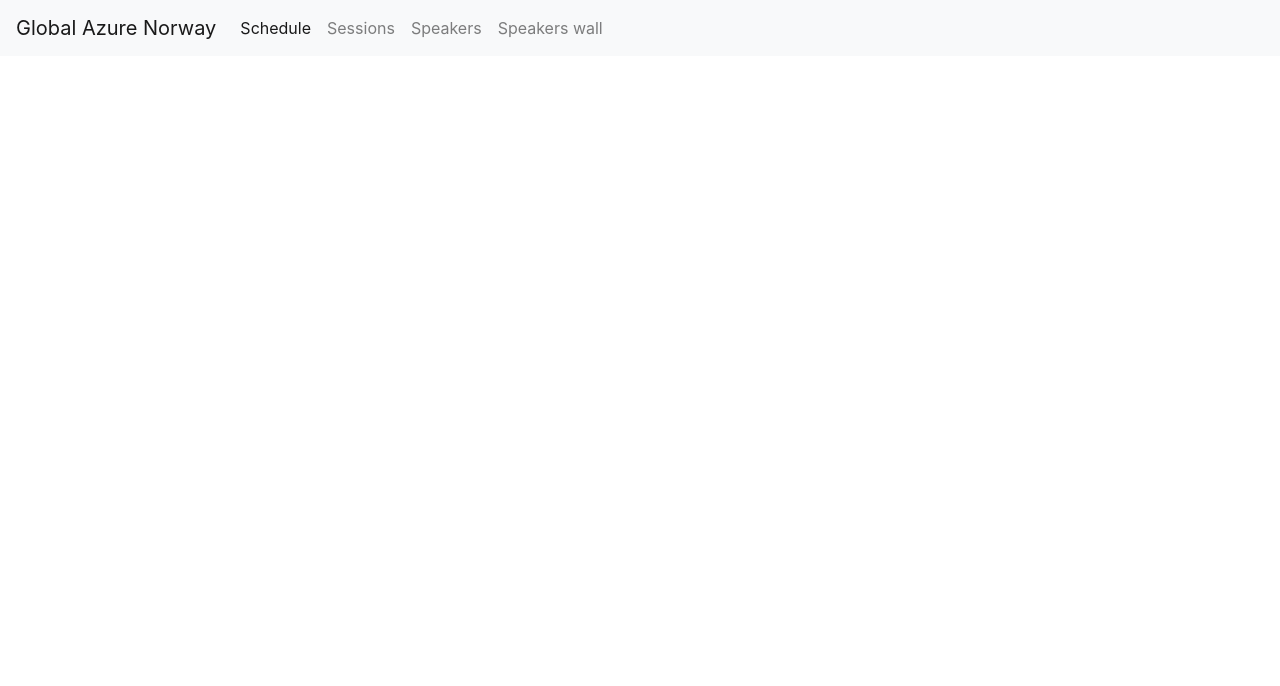
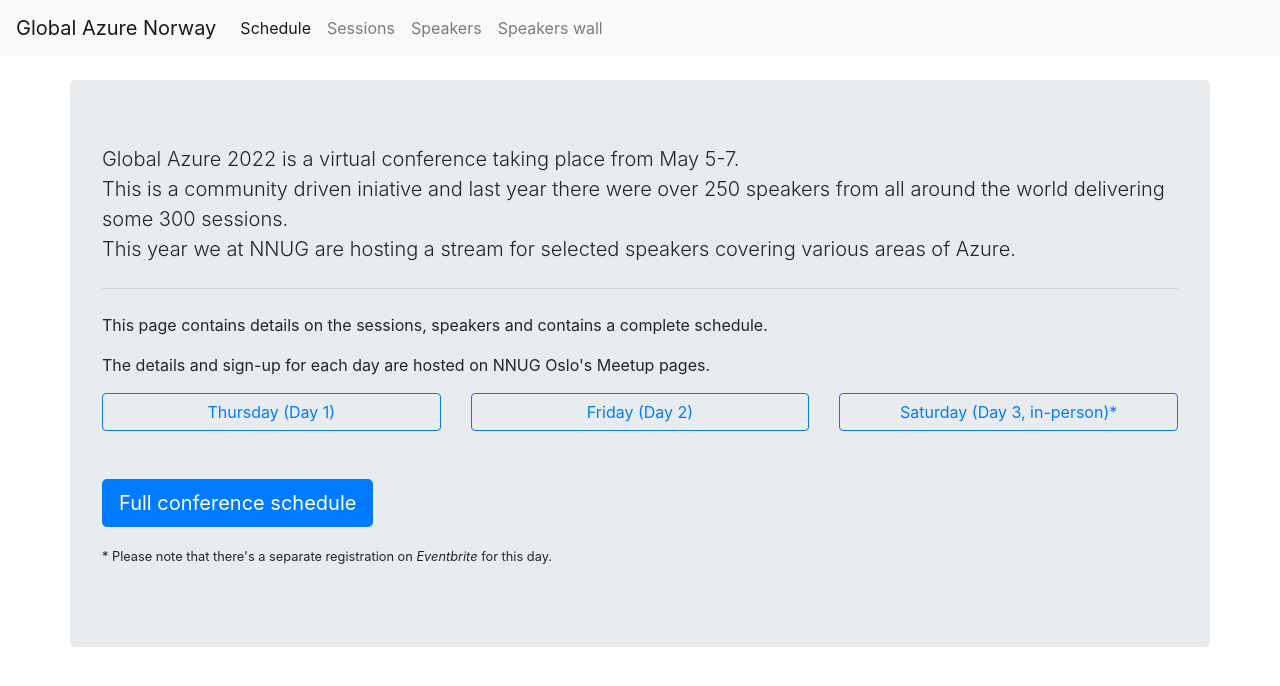
Before and after one commit to abbhakan/global-azure-norway, a plain HTML site: page index.html in a window 1280 px wide. Drawn offline with nearby package versions, Linux system fonts and the light colour scheme.

Commit message:
rework the landing page

```diff
--- a/index.html
+++ b/index.html
@@ -4,22 +4,26 @@
 <!--[if IE 8]>         <html class="no-js lt-ie9"> <![endif]-->
 <!--[if gt IE 8]>      <html class="no-js"> <!--<![endif]-->
 <html>
+
 <head>
   <meta charset="utf-8">
   <meta http-equiv="X-UA-Compatible" content="IE=edge">
-        <title></title>
+  <title>Global Azure Norway</title>
   <meta name="description" content="">
   <meta name="viewport" content="width=device-width, initial-scale=1">
-        <link rel="stylesheet" href="https://maxcdn.bootstrapcdn.com/bootstrap/4.0.0/css/bootstrap.min.css" integrity="sha384-Gn5384xqQ1aoWXA+058RXPxPg6fy4IWvTNh0E263XmFcJlSAwiGgFAW/dAiS6JXm" crossorigin="anonymous">
+  <link rel="stylesheet" href="https://maxcdn.bootstrapcdn.com/bootstrap/4.0.0/css/bootstrap.min.css"
+    integrity="sha384-Gn5384xqQ1aoWXA+058RXPxPg6fy4IWvTNh0E263XmFcJlSAwiGgFAW/dAiS6JXm" crossorigin="anonymous">
 </head>
+
 <body>
   <!--[if lt IE 7]>
             <p class="browsehappy">You are using an <strong>outdated</strong> browser. Please <a href="#">upgrade your browser</a> to improve your experience.</p>
         <![endif]-->
 
   <nav class="navbar navbar-expand-lg navbar-light bg-light">
-            <a class="navbar-brand" href="#">Global Azure Norway</a>
-            <button class="navbar-toggler" type="button" data-toggle="collapse" data-target="#navbarSupportedContent" aria-controls="navbarSupportedContent" aria-expanded="false" aria-label="Toggle navigation">
+    <a class="navbar-brand" href="/">Global Azure Norway</a>
+    <button class="navbar-toggler" type="button" data-toggle="collapse" data-target="#navbarSupportedContent"
+      aria-controls="navbarSupportedContent" aria-expanded="false" aria-label="Toggle navigation">
       <span class="navbar-toggler-icon"></span>
     </button>
 
@@ -41,9 +45,55 @@
     </div>
   </nav>
 
-        <script src="https://code.jquery.com/jquery-3.2.1.slim.min.js" integrity="sha384-KJ3o2DKtIkvYIK3UENzmM7KCkRr/rE9/Qpg6aAZGJwFDMVNA/GpGFF93hXpG5KkN" crossorigin="anonymous"></script>
-        <script src="https://cdnjs.cloudflare.com/ajax/libs/popper.js/1.12.9/umd/popper.min.js" integrity="sha384-ApNbgh9B+Y1QKtv3Rn7W3mgPxhU9K/ScQsAP7hUibX39j7fakFPskvXusvfa0b4Q" crossorigin="anonymous"></script>
-        <script src="https://maxcdn.bootstrapcdn.com/bootstrap/4.0.0/js/bootstrap.min.js" integrity="sha384-JZR6Spejh4U02d8jOt6vLEHfe/JQGiRRSQQxSfFWpi1MquVdAyjUar5+76PVCmYl" crossorigin="anonymous"></script>
-        <script type="text/javascript" src="https://sessionize.com/api/v2/6bnz20yr/view/GridSmart"></script>
+  <div class="container jumbotron my-4">
+    <p class="lead">
+      Global Azure 2022 is a virtual conference taking place from May 5-7.
+      <br>
+      This is a community driven iniative and last year there were over 250 speakers from all around the world
+      delivering some 300 sessions.
+      <br>
+      This year we at NNUG are hosting a stream for selected speakers covering various areas of Azure.
+    </p>
+    <hr class="my-4">
+    <div>
+      <p>This page contains details on the sessions, speakers and contains a complete schedule.</p>
+      <p>The details and sign-up for each day are hosted on NNUG Oslo's Meetup pages.</p>
+
+      <div class="row">
+        <div class="col-sm">
+          <a class="btn btn-block btn-outline-primary" href="https://www.meetup.com/NNUGOslo/events/285423645/"
+            target="_blank">Thursday (Day 1)</a>
+        </div>
+        <div class="col-sm">
+          <a class="btn btn-block btn-outline-primary" href="https://www.meetup.com/NNUGOslo/events/285424403/"
+            target="_blank">Friday (Day 2)</a>
+        </div>
+        <div class="col-sm">
+          <a class="btn btn-block btn-outline-primary" href="https://www.meetup.com/NNUGOslo/events/285425399/"
+            target="_blank">Saturday (Day 3, in-person)*</a>
+        </div>
+      </div>
+      <p class="lead mt-5">
+        <a class="btn btn-primary btn-lg" href="schedule.html" role="button">Full conference schedule</a>
+      </p>
+      <p>
+        <small>
+          * Please note that there's a separate registration on <em>Eventbrite</em> for this day.
+        </small>
+      </p>
+    </div>
+  </div>
+
+  <script src="https://code.jquery.com/jquery-3.2.1.slim.min.js"
+    integrity="sha384-KJ3o2DKtIkvYIK3UENzmM7KCkRr/rE9/Qpg6aAZGJwFDMVNA/GpGFF93hXpG5KkN"
+    crossorigin="anonymous"></script>
+  <script src="https://cdnjs.cloudflare.com/ajax/libs/popper.js/1.12.9/umd/popper.min.js"
+    integrity="sha384-ApNbgh9B+Y1QKtv3Rn7W3mgPxhU9K/ScQsAP7hUibX39j7fakFPskvXusvfa0b4Q"
+    crossorigin="anonymous"></script>
+  <script src="https://maxcdn.bootstrapcdn.com/bootstrap/4.0.0/js/bootstrap.min.js"
+    integrity="sha384-JZR6Spejh4U02d8jOt6vLEHfe/JQGiRRSQQxSfFWpi1MquVdAyjUar5+76PVCmYl"
+    crossorigin="anonymous"></script>
+  <!-- <script type="text/javascript" src="https://sessionize.com/api/v2/6bnz20yr/view/GridSmart"></script> -->
 </body>
+
 </html>
```
Lines whose indentation alone changed are shown as unchanged.
